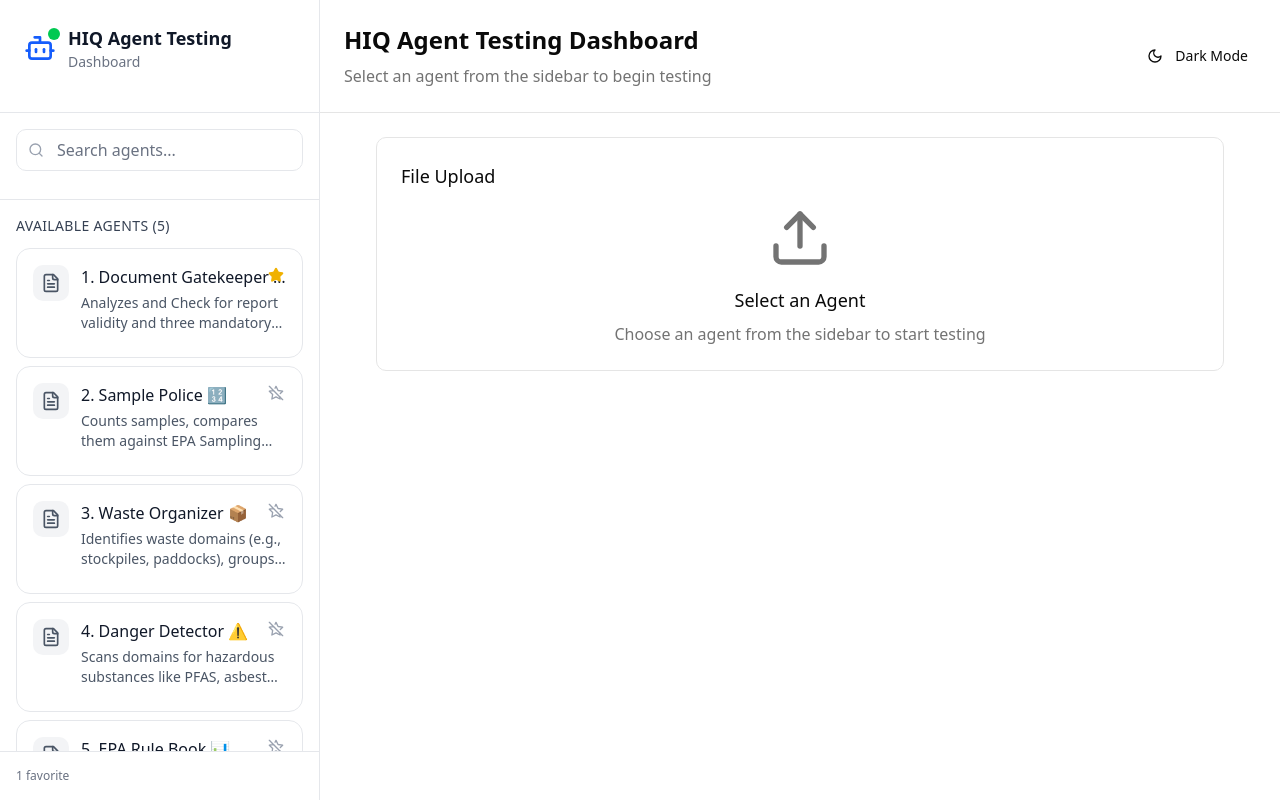
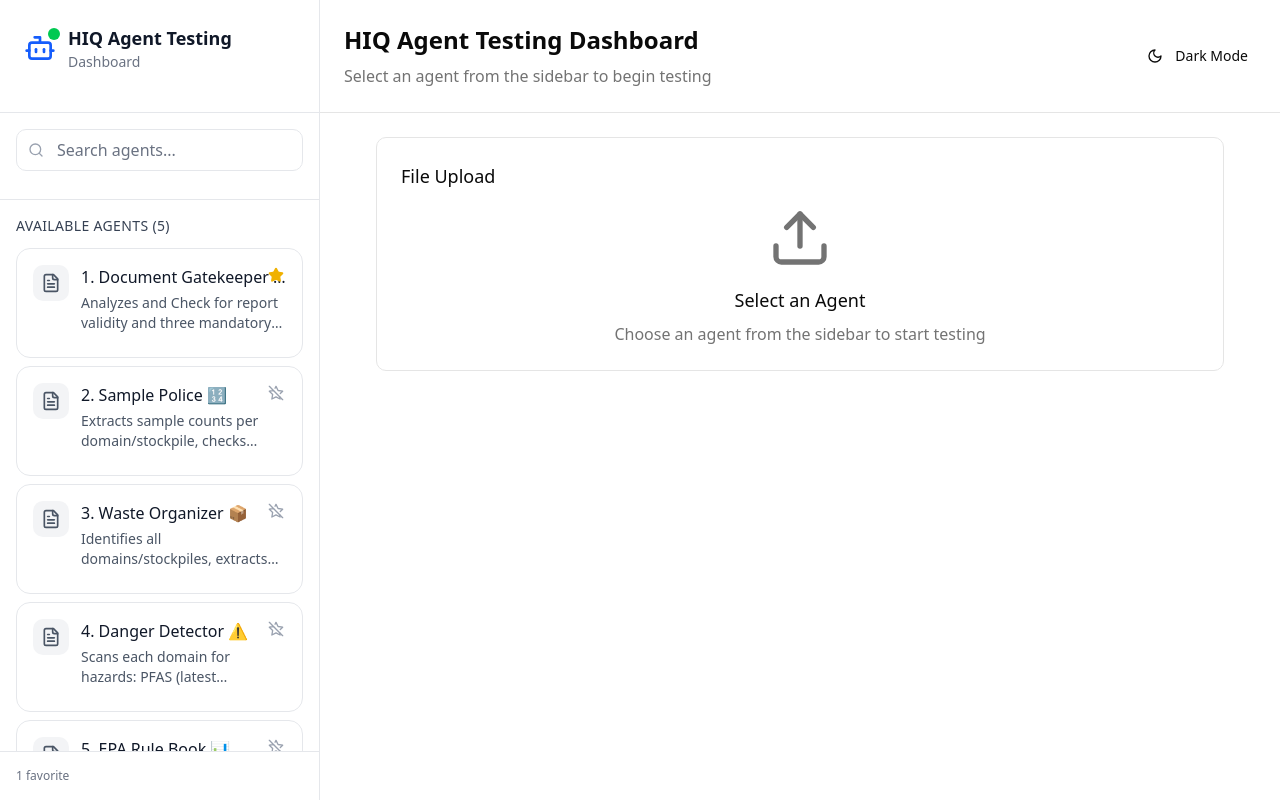
Before and after one commit to shreyansh-jain-10/hiq-agent-dashboard, a React (Vite) app: page / in a window 1280 px wide. Built offline with nearby package versions, Linux system fonts and the light colour scheme.

Commit message:
Descriptions changed

```diff
--- a/src/components/Sidebar.jsx
+++ b/src/components/Sidebar.jsx
@@ -19,43 +19,45 @@ import {
   AlertCircle
 } from 'lucide-react'
 
+
 const agents = [
   {
     id: 'document-gatekeeper',
     name: '1. Document Gatekeeper 📋',
-    description: 'Analyzes and Check for report validity and three mandatory sections(Chain of Custody, Certificate Analysis, Site History), and extracts key info like volumes, areas, and consultant name.',
+    description: `Analyzes and Check for report validity and three mandatory sections(Chain of Custody, Certificate Analysis, Site History), and extracts key info like volumes, areas, and consultant name.`,
     icon: FileText,
     webhook: 'https://gluagents.xyz/webhook/e91d733a-4fe5-41cf-a024-9b2ec3a6f914'
   },
   {
     id: 'sample-police',
     name: '2. Sample Police 🔢',
-    description: 'Counts samples, compares them against EPA Sampling Design rules, and determines whether enough samples were taken for the reported waste volume.',
+    description: `Extracts sample counts per domain/stockpile, checks against EPA Table 3/4 and ENM Order sampling rules, and flags any domains needing more samples or missing validation.`,
     icon: FileText,
     webhook: 'https://gluagents.xyz/webhook/c08346a1-e41e-49b7-a64a-35570baf409d'
   },
   {
     id: 'waste-organizer',
     name: '3. Waste Organizer 📦',
-    description: 'Identifies waste domains (e.g., stockpiles, paddocks), groups similar materials, and checks for exemptions like VENM. Returns organized domain summary.',
+    description: `Identifies all domains/stockpiles, extracts key details (name, volume, material type), checks for exemptions (VENM, ENM) using EPA/ENM Order definitions, ensures all chemical/sampling requirements are met, and flags issues like asbestos or foreign material.`,
     icon: FileText,
     webhook: 'https://gluagents.xyz/webhook/141a29f6-00d4-4c60-95f5-e2b924b873dc'
   },
   {
     id: 'danger-detector',
     name: '4. Danger Detector ⚠️',
-    description: 'Scans domains for hazardous substances like PFAS, asbestos, and Acid Sulphate Soil (PASS), and flags any dangerous materials found.',
+    description: `Scans each domain for hazards: PFAS (latest thresholds), asbestos, clinical waste, dangerous goods, PASS/Acid Sulphate Soil, scheduled chemicals, and all relevant EPA limits. Flags all detected dangers with clear warnings. (FOR NOW IT WILL TAKE SOME TIME TO PROCESS[As it is internally calling 3rd agent first] It will be reduced when we integrate them.)`,
     icon: FileText,
     webhook: 'https://gluagents.xyz/webhook/c4cd6ede-85e1-42a8-812c-81c325d619d2'
   },
   {
     id: 'epa-rulebook',
     name: '5. EPA Rule Book 📊',
-    description: 'Applies EPA Table 1 & 2 classification rules, performs statistical analysis, and determines if domains are GSW, Restricted, or Hazardous waste.',
+    description: `Assigns official EPA waste class (General Solid, Restricted, Hazardous, Special/Liquid) for each domain, compares all chemical results to EPA Table 1 & 2 (including PFAS addendum), cites any exceedances, and outputs the strictest class required by regulations. (FOR NOW IT WILL TAKE SOME TIME TO PROCESS[As it is internally calling 3rd and 4th agent first] It will be reduced when we integrate them.)`,
     icon: FileText,
     webhook: 'https://gluagents.xyz/webhook/306f5aee-9a58-410c-8174-5c11074085d2'
   }
 ]
+
 
 export default function Sidebar({
   selectedAgent,
```
